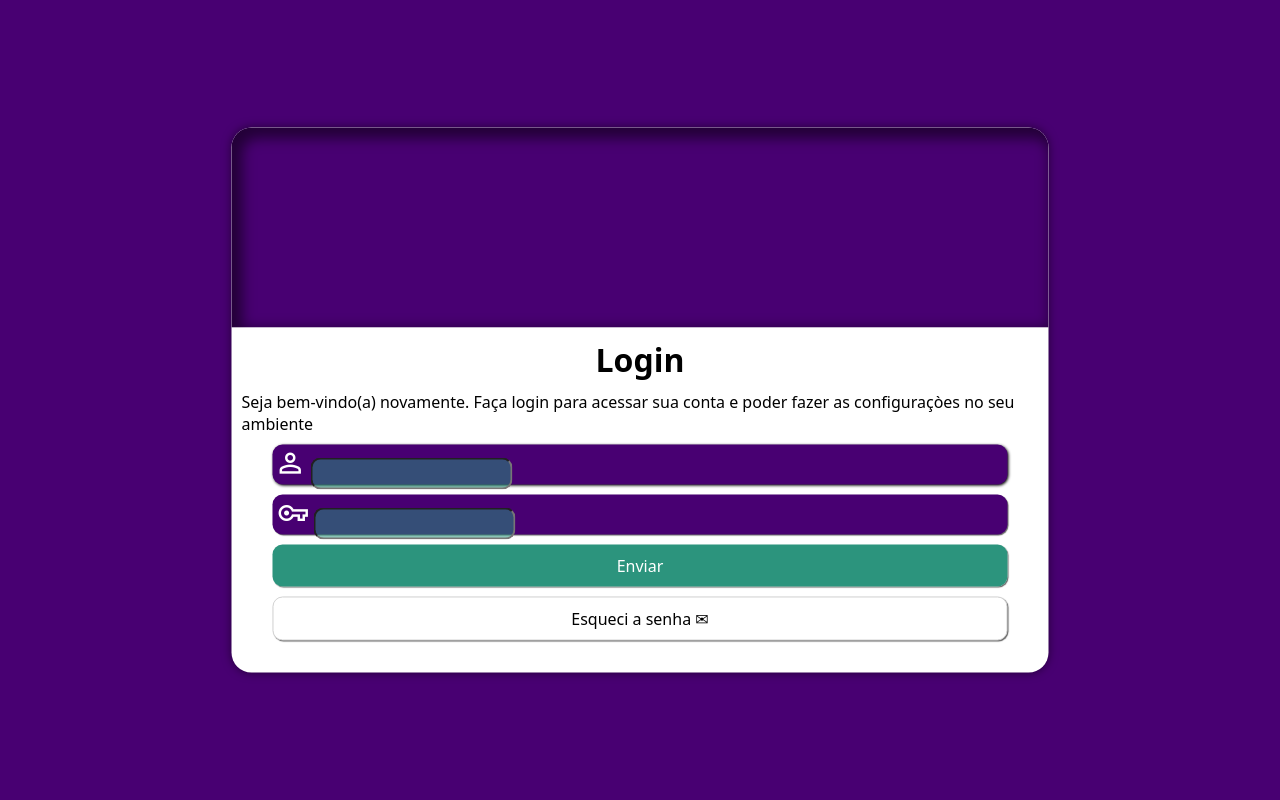
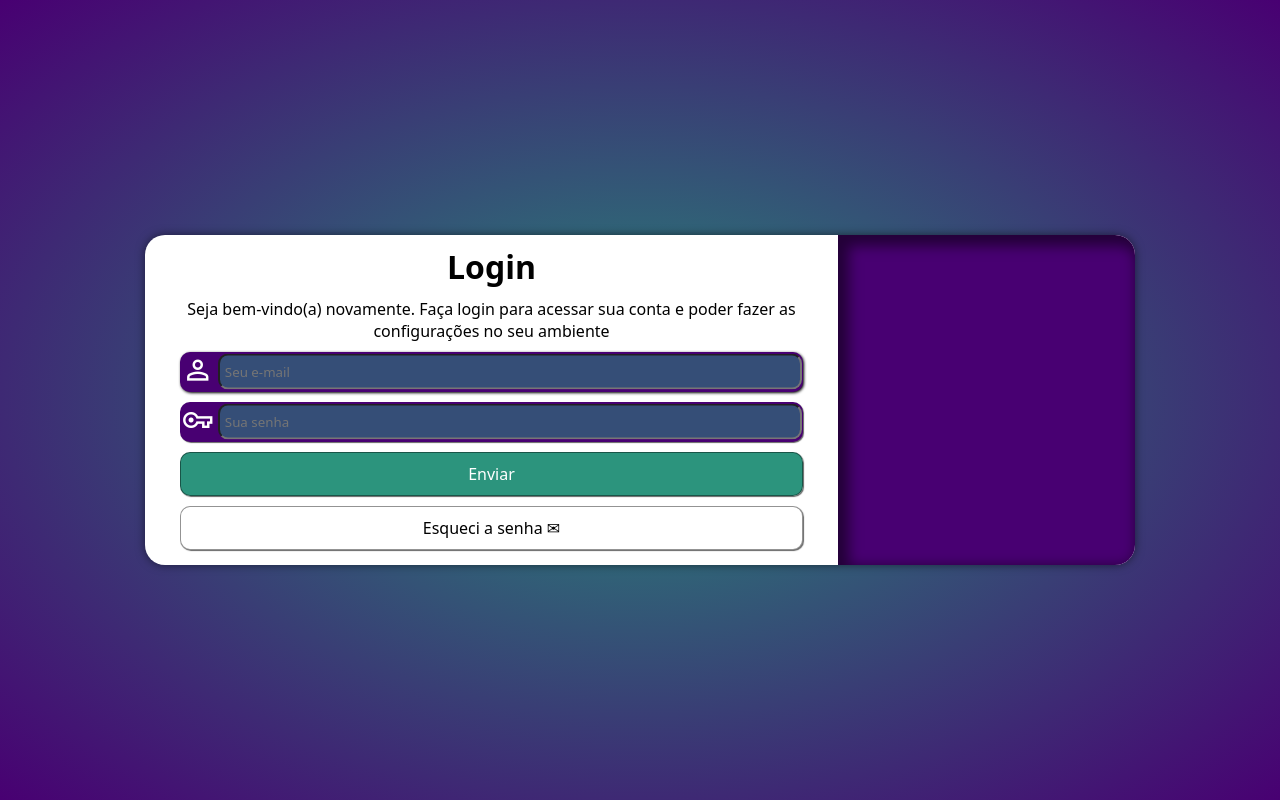
Before and after one commit to Gaseines/projeto-login, a plain HTML site: page index.html in a window 1280 px wide. Drawn offline with nearby package versions, Linux system fonts and the light colour scheme.

Commit message:
projeto finalizado

```diff
--- a/estilo/media-query.css
+++ b/estilo/media-query.css
@@ -2,29 +2,52 @@
 
 @media screen and (min-width: 768px) and (max-width: 1199px) {
 
+    body{
+        background-image: radial-gradient( #259179f6, #480072);
+    }
     section#login{
-        width: 767px;
-        height: 364px;
+        width: 90vw;
+        height: 330px;
     }
 
     div#imagem{
-        display: inline-block;
-        position: absolute;
-        width: 300px;
-        height: 364px;
+        float: left;
+        width: 30%;
+        height: 100%;
         border-radius: 20px 0px 0px 20px;
 
     }
     div#form{
-        display: inline-block;
-        position: right;
-        margin-left: 310px;
+        float: right;
+        width: 70%;
+
     }
+
 }
 
 @media screen and (min-width: 1200px) {
     section#login{
-        width: 817px;
+        width: 990px;
+        height: 330px;
 
     }
+
+    div#imagem{
+        float: right;
+        width: 30%;
+        height: 100%;
+        border-radius: 0px 20px 20px 0px;
+
+    }
+    div#form{
+        float: left;
+        width: 70%;
+        height: 100%;
+
+    }
+
+    body{
+        background-image: radial-gradient( #259179f6, #480072);
+    }
+
 }
--- a/estilos/style.css
+++ b/estilos/style.css
@@ -43,6 +43,9 @@ section#login{
     top: 50%;
     left: 50%;
     transform: translate(-50%, -50%);
+
+    transition: width 0.3s, heigth 0.3s;
+    transition-timing-function: ease;
 }
 div#imagem{
     background: #480072 url(../imagens/pexels-oleksandr-tiupa-192136\ \(1\).jpg);
@@ -65,6 +68,7 @@ div#form h1{
 }
 p#txt{
     padding: 10px;
+    text-align: center;
 }
 div#form p#dado1{
     background-color: #480072;
@@ -74,12 +78,16 @@ div#form p#dado1{
     height: 40px;
     box-shadow: 1px 1px 3px black;
 }
-input#imail{
-    height: 80%;
+input.btn{
+    height: 90%;
+    width: calc(100% - 40px);
     border-radius: 10px;
     background-color: #25947c86;
+    padding: 5px;
+    transform: translateY(-9.5px);
 
 }
+
 span#person{
     color: white;
     font-size: 2em;
@@ -98,18 +106,13 @@ div#form p#dado2{
     box-shadow: 1px 1px 1px #0000009a;
 }
 
-input#isenha{
-    height: 80%;
-    border-radius: 10px;
-    background-color: #25947c86;
 
-}
 span#senha{
     color: white;
     font-size: 2em;
     border-style: none;
     margin-top: 2px;
-    margin-left: 5px;
+    margin-left: 2px;
 }
 input#enviar{
     width: 90%;
@@ -123,11 +126,12 @@ input#enviar{
     padding: 10px;
     cursor: pointer;
     box-shadow: 1px 1px 1px #0000009a;
+    border: 1px solid rgba(0, 0, 0, 0.425);
 
 
 }
 input#enviar:hover{
-    background-color: #25917aab;
+    background-color: #1d7562f6;
 }
 input#esqueci{
     width: 90%;
@@ -138,7 +142,7 @@ input#esqueci{
     color: black;
     font-weight: lighter;
     border-radius: 10px;
-    border: 1px solid lightgray;
+    border: 1px solid rgba(0, 0, 0, 0.425);
     padding: 10px;
     cursor: pointer;
     box-shadow: 1px 1px 1px #0000009a;
@@ -146,5 +150,5 @@ input#esqueci{
 
 }
 input#esqueci:hover{
-    background-color: rgb(189, 189, 189);
+    background-color: rgb(224, 223, 223);
 }
--- a/index.html
+++ b/index.html
@@ -17,24 +17,24 @@
             </div>
             <div id="form">
                 <h1>Login</h1>
-                <p id="txt">Seja bem-vindo(a) novamente. Faça login para acessar sua conta e poder fazer as configuraçòes no seu ambiente</p>
+                <p id="txt">Seja bem-vindo(a) novamente. Faça login para acessar sua conta e poder fazer as configurações no seu ambiente</p>
                 <form action="login.php" method="post">
                     <p id="dado1">
                         <label for="imail"><span id="person" class="material-symbols-outlined">
                             person
                             </span></label>
-                        <input type="text" name="mail" id="imail">
+                        <input class="btn" type="text" name="mail" id="imail" required minlength="30" autocomplete="email" placeholder="Seu e-mail">
                     </p>
                     <p id="dado2">
                         <label for="isenha"><span id="senha" class="material-symbols-outlined">
                             vpn_key
                             </span></label>
-                        <input type="password" name="senha" id="isenha">
+                        <input class="btn" type="password" name="senha" id="isenha" required minlength="8" autocomplete="new-password" placeholder="Sua senha">
                     </p>
                     <p>
                         <input id="enviar" type="submit" value="Enviar">
                     </p>
-                    <p>
+                    <p >
                         <input id="esqueci" type="submit" value="Esqueci a senha &#9993;">
                     </p>
                 </form>
```
